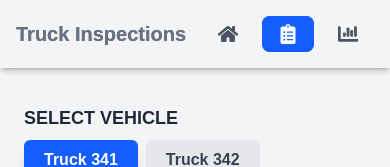
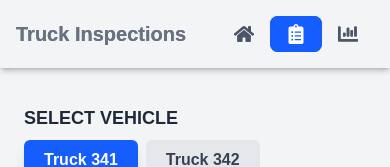
Before and after one commit to asteenburg/apparatus360-12.2.0, a Next.js app: page /checklist in a window 390 px wide. Shown: the top 167 px of the page. Built offline with nearby package versions, Linux system fonts and the light colour scheme.

Commit message:
Add files via upload

```diff
--- a/app/Nav.tsx
+++ b/app/Nav.tsx
@@ -20,7 +20,7 @@ export default function Nav() {
     <nav className="absolute top-0 left-0 z-50 w-full p-4 shadow-md">
       <div className="max-w-7xl mx-auto flex justify-between items-center">
         <span className="text-xl font-bold text-gray-500"><Link href="/">Truck Inspections</Link></span>
-        <div className="flex md:space-x-4 space-x-2">
+        <div className="flex md:space-x-4 space-x-0 flex-wrap">
           {links.map((link) => {
             // Check if the current pathname matches the link's href
             const isActive = pathname === link.href;
```
